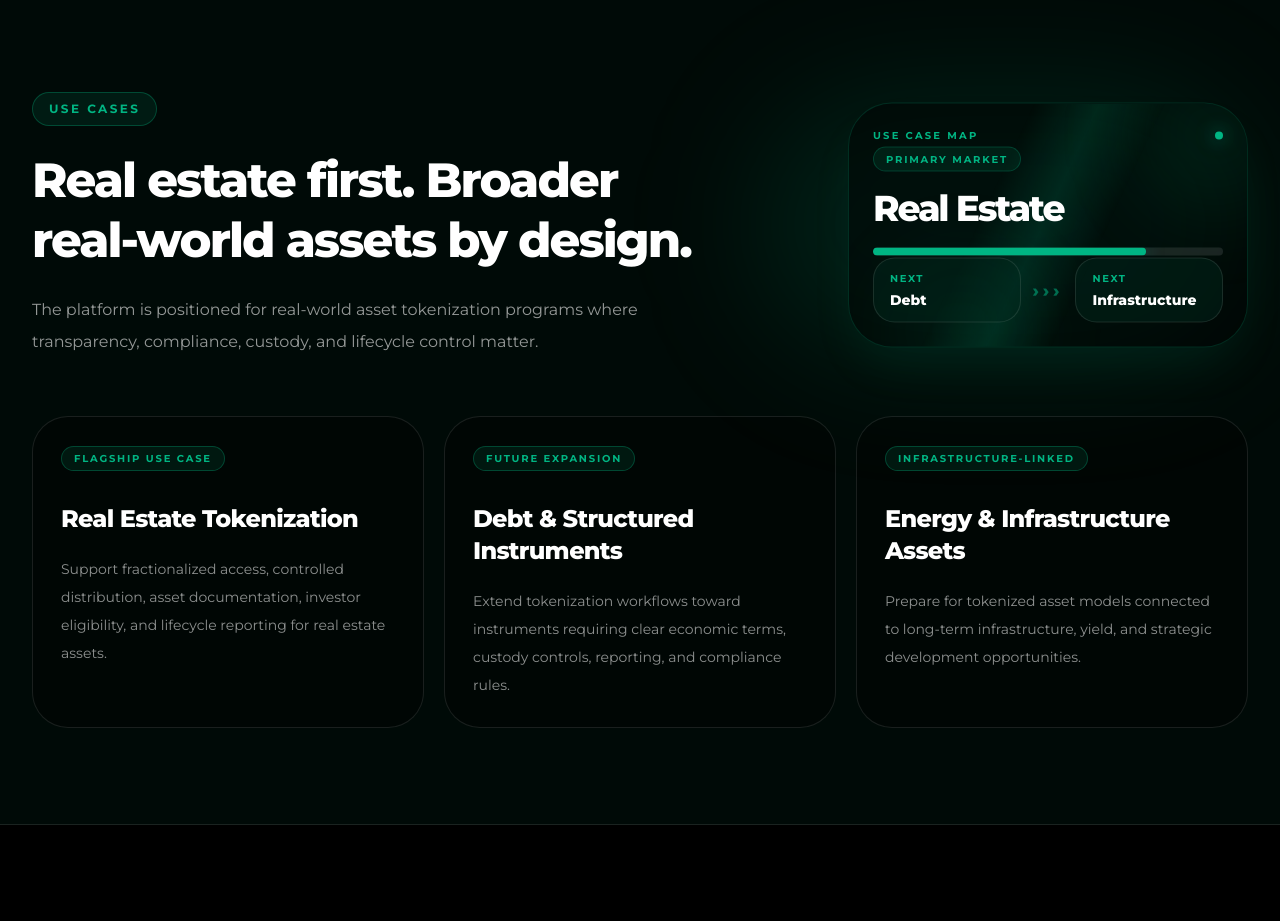
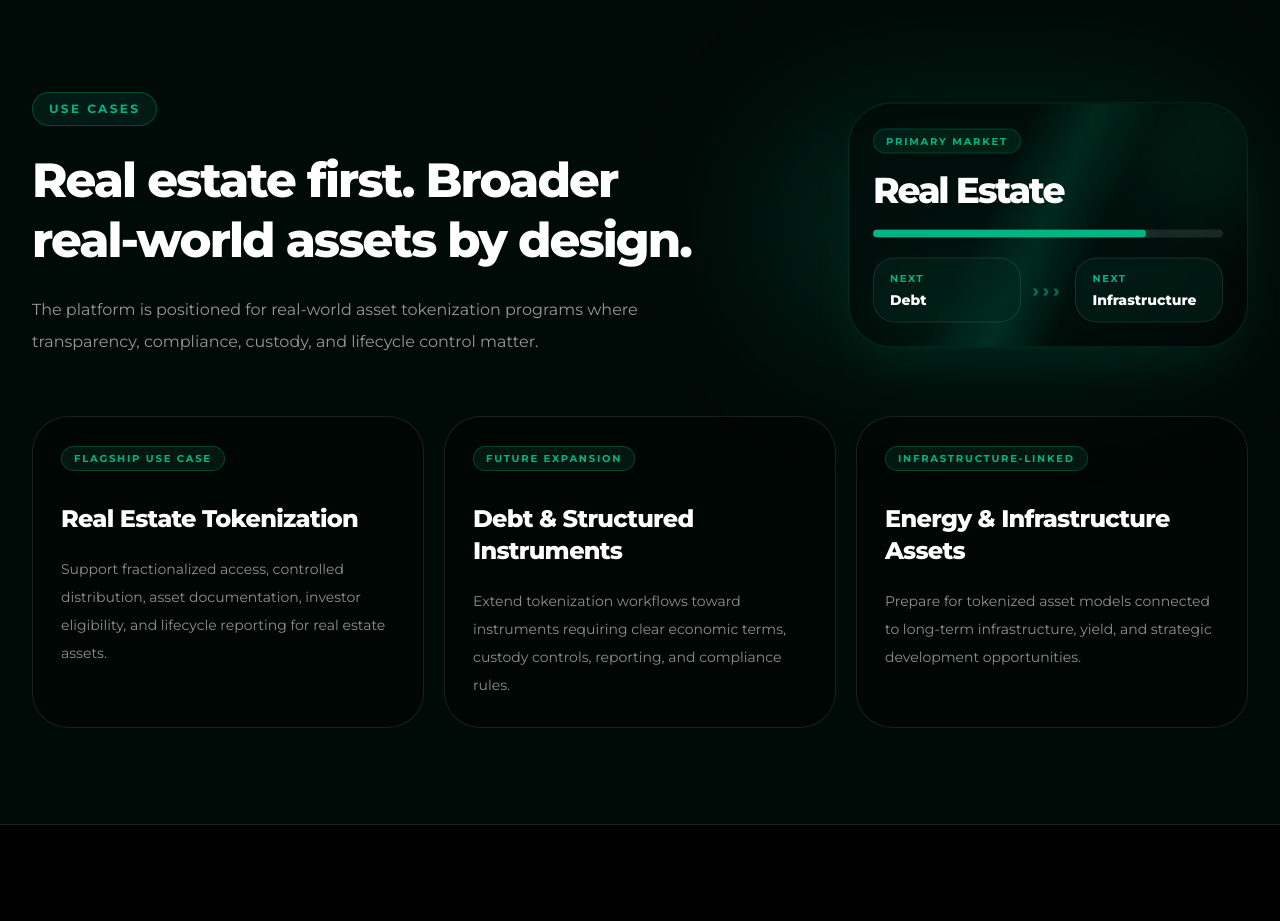
Before and after one commit to selmanpak/firstdata-website, a React (Vite) app: page /#/ in a window 1280 px wide. Shown: the part 3620-4541 px from the top of the page. Built offline with nearby package versions, Linux system fonts and the light colour scheme.

Commit message:
Remove use case map label from homepage visual

```diff
--- a/src/pages/Home.tsx
+++ b/src/pages/Home.tsx
@@ -261,13 +261,6 @@ export default function Home() {
                 <div className="absolute -bottom-14 left-10 h-36 w-36 rounded-full bg-[#00B583]/8 blur-2xl" />
 
                 <div className="relative z-10 flex h-full flex-col justify-between">
-                  <div className="flex items-center justify-between">
-                    <div className="text-[10px] font-bold uppercase tracking-[0.22em] text-[#00B583]">
-                      Use Case Map
-                    </div>
-                    <div className="h-2 w-2 rounded-full bg-[#00B583] shadow-[0_0_18px_rgba(0,181,131,0.8)]" />
-                  </div>
-
                   <div>
                     <div className="inline-flex rounded-full border border-[#00B583]/25 bg-[#00B583]/10 px-3 py-1 text-[10px] font-bold uppercase tracking-[0.18em] text-[#00B583]">
                       Primary Market
```
